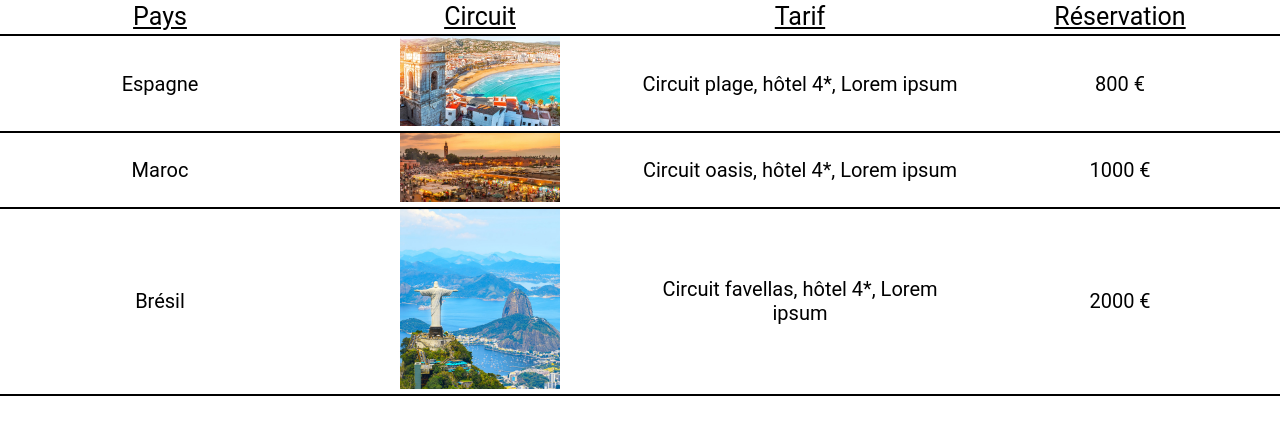
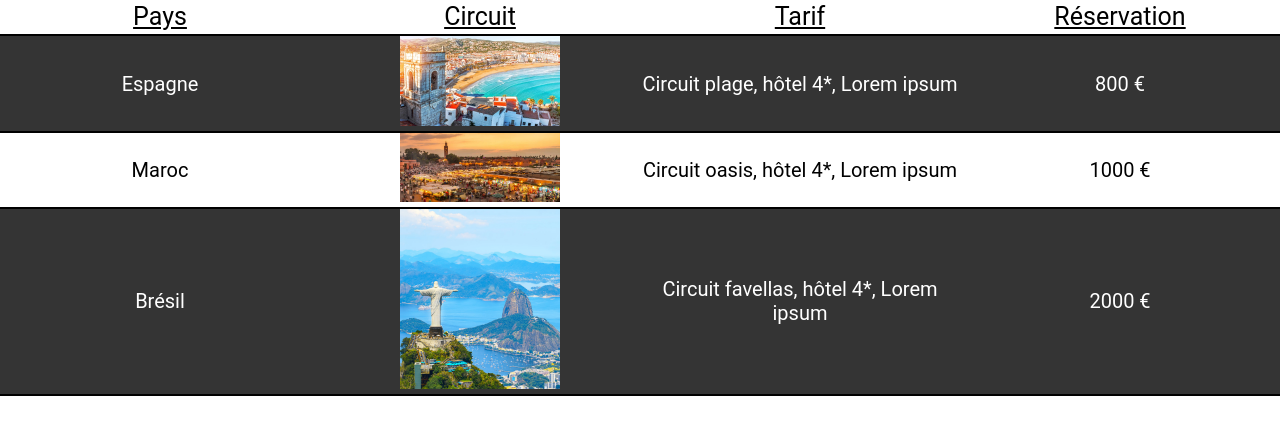
Before and after one commit to YanisHlali/Web-MI2, a PHP site: page /destinations/destinations.html in a window 1280 px wide. Shown: the part 99-534 px from the top of the page. Run offline with PHP 8.4, Linux system fonts and the light colour scheme.

Commit message:
Changement style tableau

```diff
--- a/destinations/destinations.css
+++ b/destinations/destinations.css
@@ -18,6 +18,11 @@ table tr.header td {
     text-decoration: underline;
 }
 
+tr:nth-child(even) {
+    background-color: #343434;
+    color: white;
+}
+
 td {
     text-align: center;
     font-family: "Roboto", sans-serif;
```
Also changed, not shown: index.css (line endings or trailing spaces).
